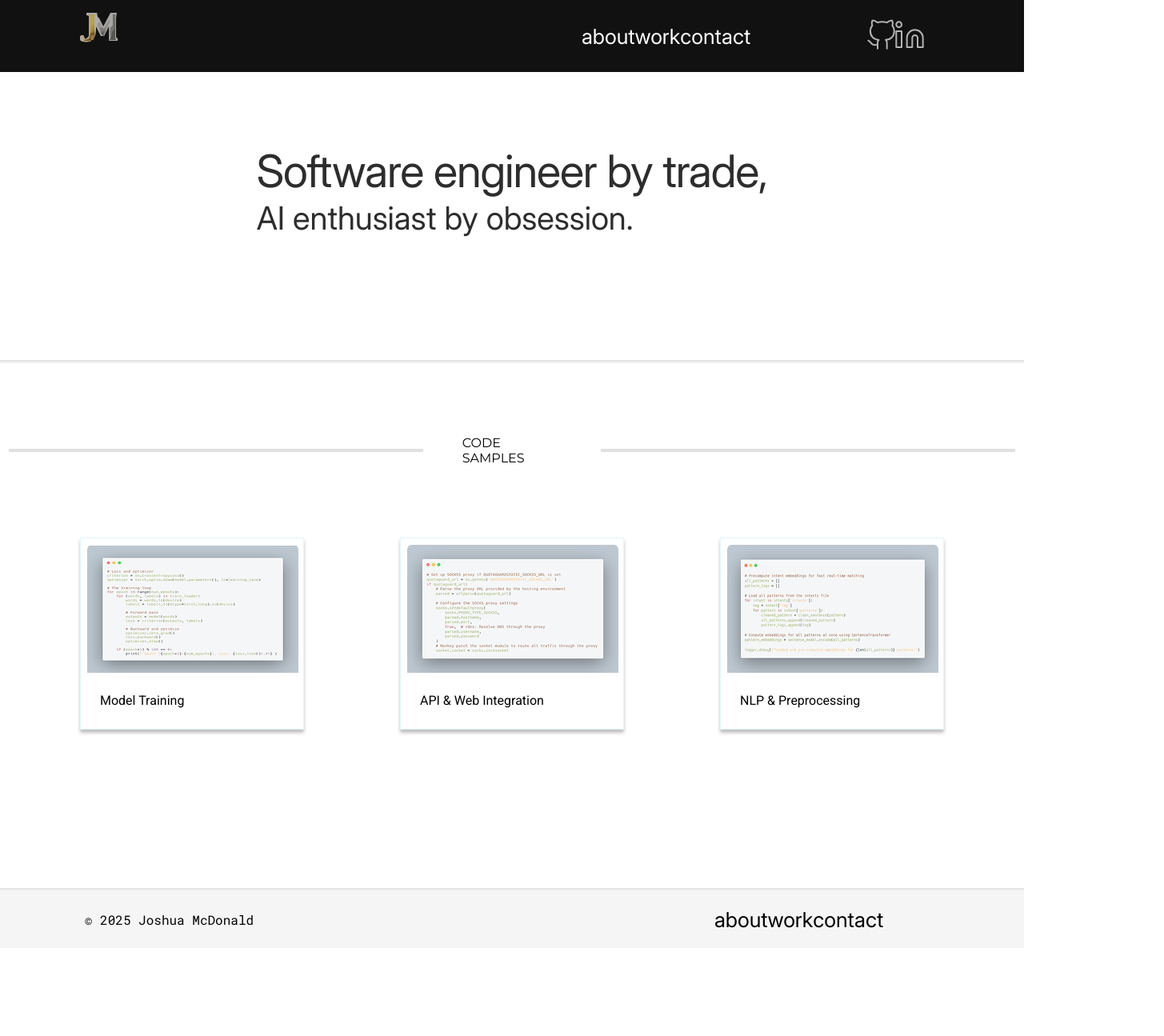
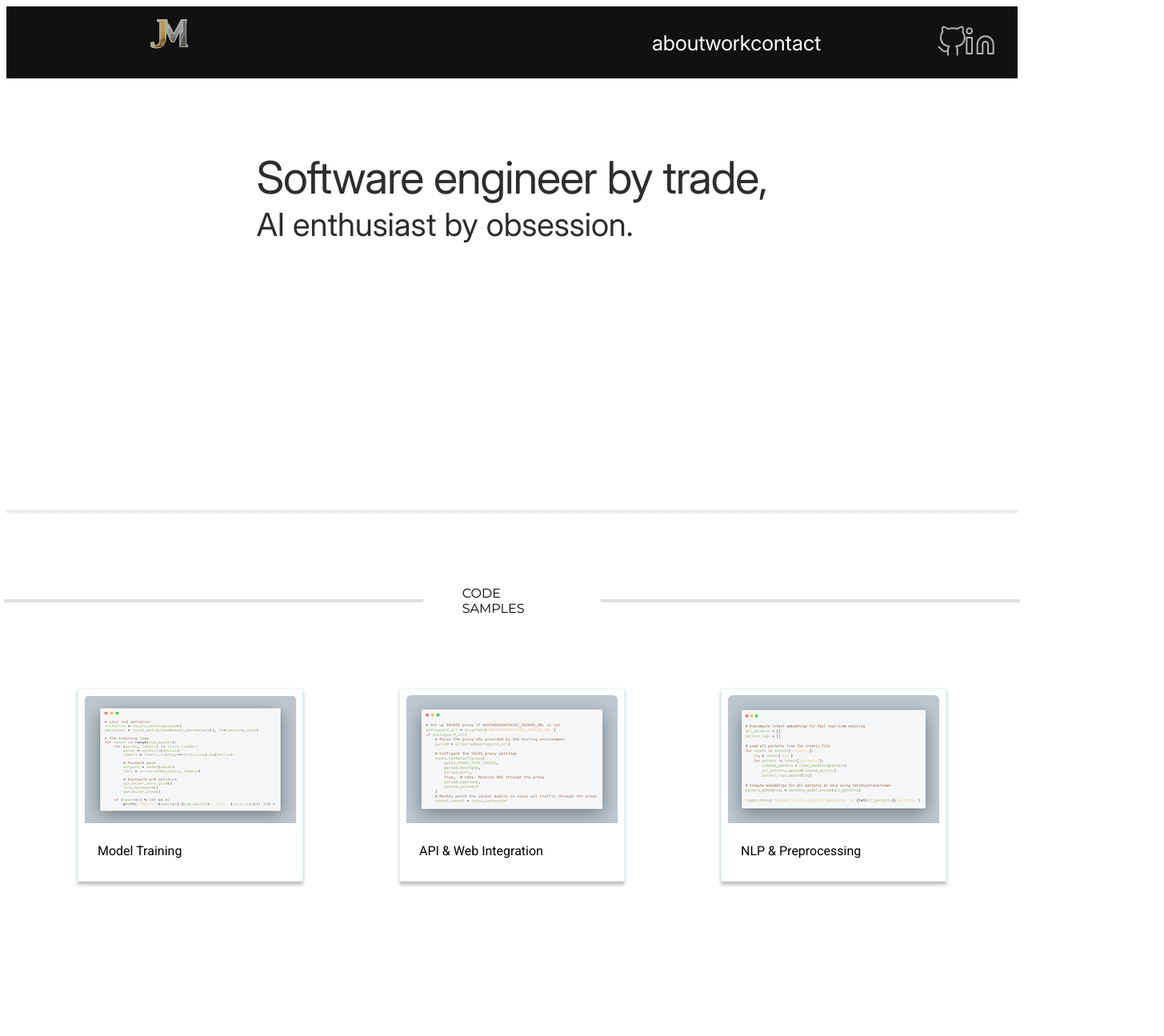
Before and after one commit to robmcdonald5/personalsite, a SvelteKit app: page / in a window 1280 px wide. Shown: the top 1295 px of the page at 80% size, 1455 px wide, since content can reach past the window. Before the commit the page ends 1185 px from the top, so only its background shows below. Built offline with nearby package versions, Linux system fonts and the light colour scheme.

Commit message:
updated rules

```diff
--- a/src/app.css
+++ b/src/app.css
@@ -67,19 +67,7 @@
   font-display: swap;
 }
 
-* {
-  margin: 0;
-  padding: 0;
-  box-sizing: border-box;
-}
-
-html, body {
-  margin: 0;
-  padding: 0;
-  width: 100%;
-  height: 100%;
-}
-
+/* Component Styles */
 .gradient-divider {
   background: linear-gradient(180deg, #E0E0E0 0%, #F5F5F5 100%);
 }
--- a/src/routes/+page.svelte
+++ b/src/routes/+page.svelte
@@ -6,11 +6,11 @@
 </script>
 
 <div class="flex flex-col min-h-screen w-full bg-[#FFFFFF]">
-  <div class="w-full bg-[#111111] flex justify-center">
-    <div class="w-[1440px] flex justify-center items-center flex-col gap-2.5 px-[180px]">
+  <header class="w-full bg-[#111111] flex justify-center">
     <Header />
-    </div>
-  </div>
+  </header>
+
+  <main class="flex-grow">
     <div class="w-full bg-[#FFFFFF] flex justify-center">
       <Hero />
     </div>
@@ -19,9 +19,9 @@
       <CodeSamples />
     </div>
     <div class="w-full h-[4px] gradient-divider"></div>
-  <div class="w-full bg-[#F5F5F5] flex justify-center">
-    <div class="w-[1440px] flex justify-center items-center flex-col gap-2.5 px-[180px]">
+  </main>
+
+  <footer class="w-full bg-[#F5F5F5] flex justify-center">
     <Footer />
+  </footer>
 </div>
-  </div>
-</div>
```
Also changed, not shown: 1 other file (tests, documents, lock files or other folders). Lines whose indentation alone changed are shown as unchanged.
